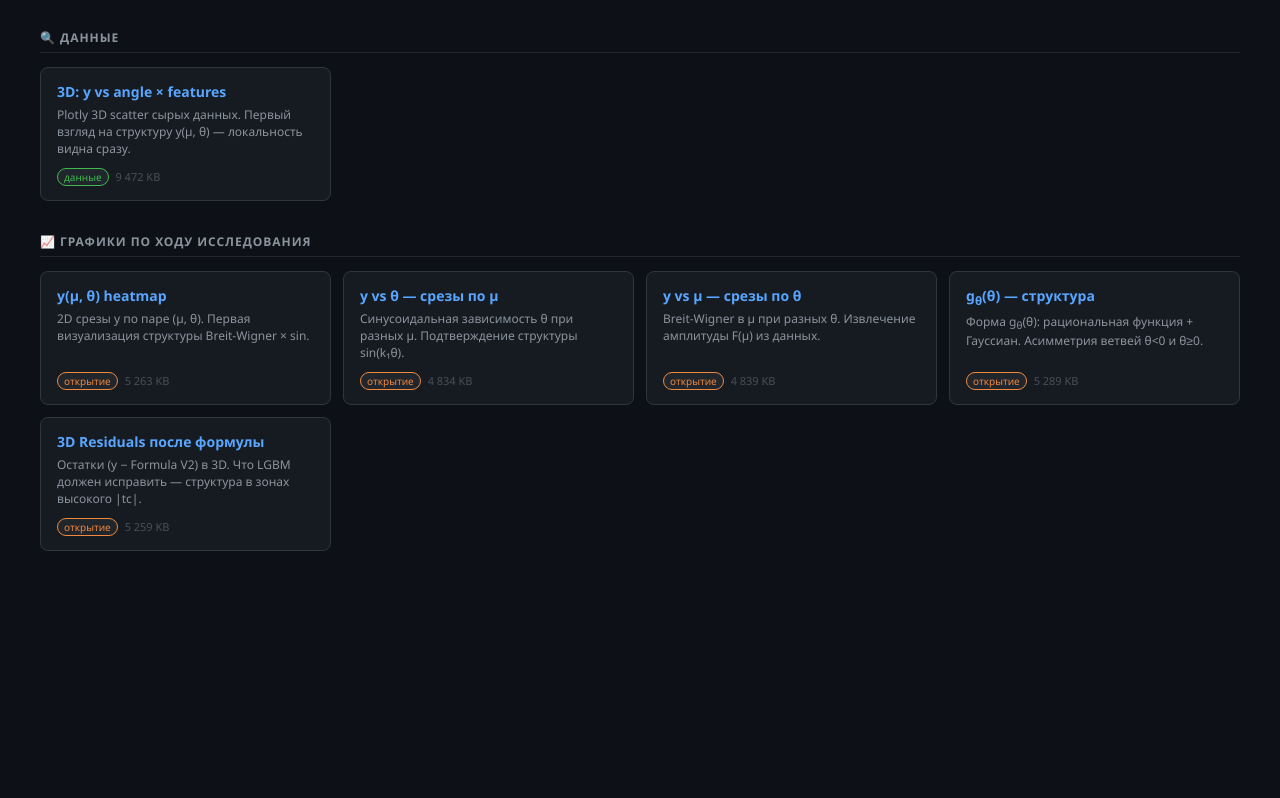
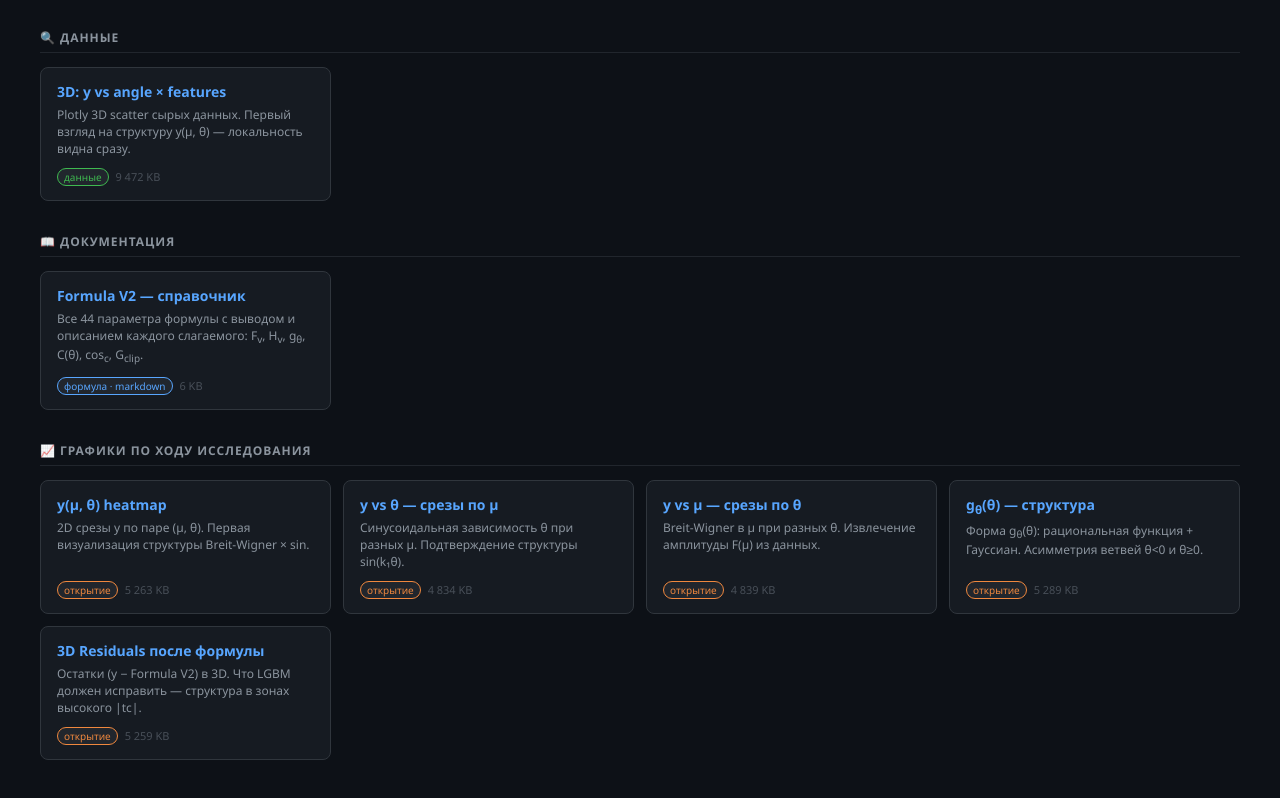
Before and after one commit to IliaFF/ML_black_box, a plain HTML site: page index.html in a window 1280 px wide. Shown: the part 717-1515 px from the top of the page. Before the commit the page ends 1332 px from the top, so only its background shows below. Drawn offline with Linux system fonts and the light colour scheme.

Commit message:
Add formula_v2.md link to index dashboard

```diff
--- a/index.html
+++ b/index.html
@@ -155,6 +155,21 @@ h1 { font-size: 20px; color: #f0f6fc; margin-bottom: 6px; }
   </div>
 </div>
 
+<!-- ── ДОКУМЕНТАЦИЯ ── -->
+<div class="section">
+  <div class="section-title">&#x1F4D6; Документация</div>
+  <div class="grid">
+
+    <a class="card" href="formula_v2.md" target="_blank">
+      <div class="card-title">Formula V2 — справочник</div>
+      <div class="card-desc">Все 44 параметра формулы с выводом и описанием каждого слагаемого:
+        F<sub>v</sub>, H<sub>v</sub>, g<sub>θ</sub>, C(θ), cos<sub>c</sub>, G<sub>clip</sub>.</div>
+      <div class="card-meta"><span class="tag blue">формула · markdown</span> 6 KB</div>
+    </a>
+
+  </div>
+</div>
+
 <!-- ── ГРАФИКИ ОТКРЫТИЙ ── -->
 <div class="section">
   <div class="section-title">&#x1F4C8; Графики по ходу исследования</div>
```
